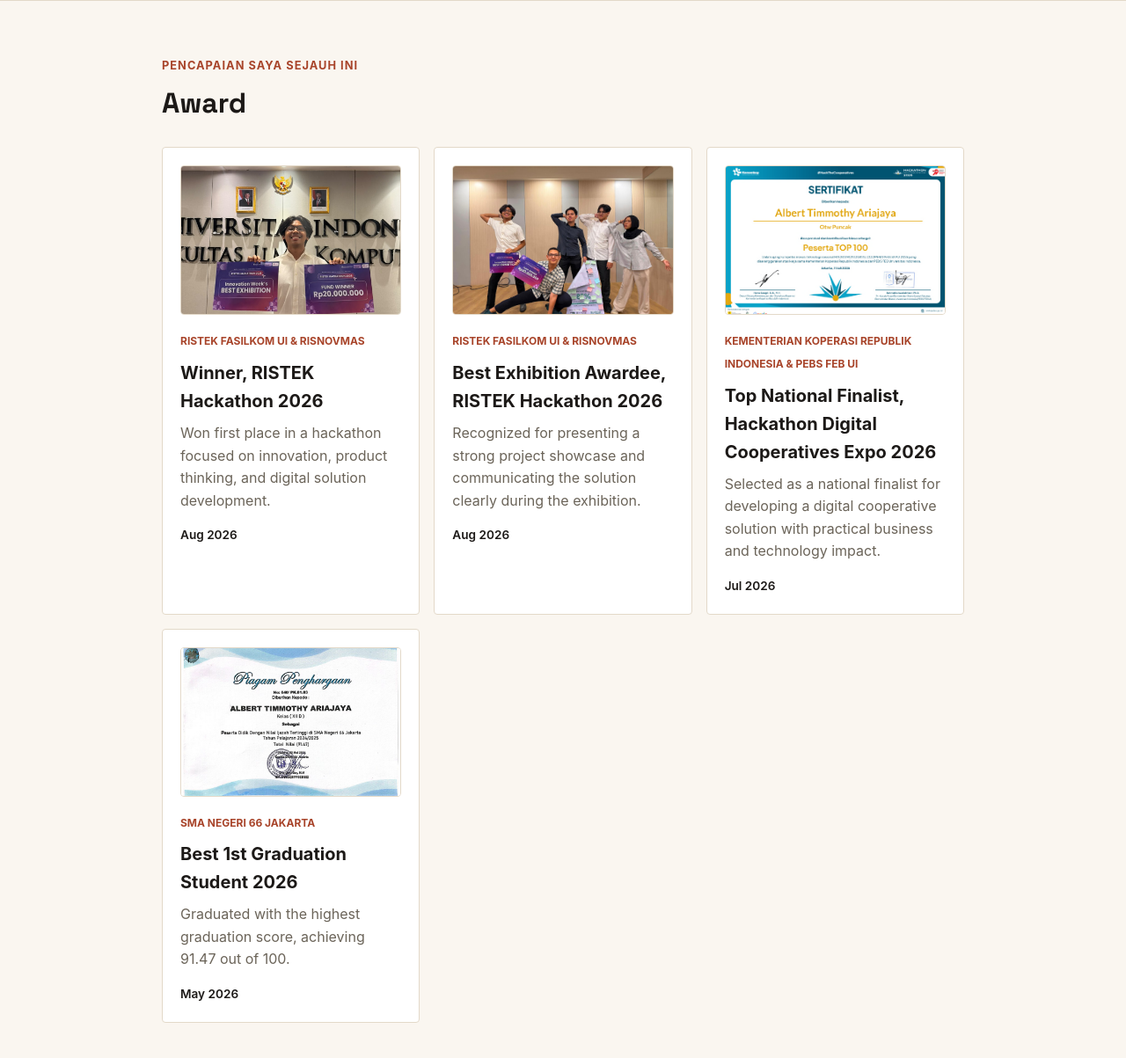
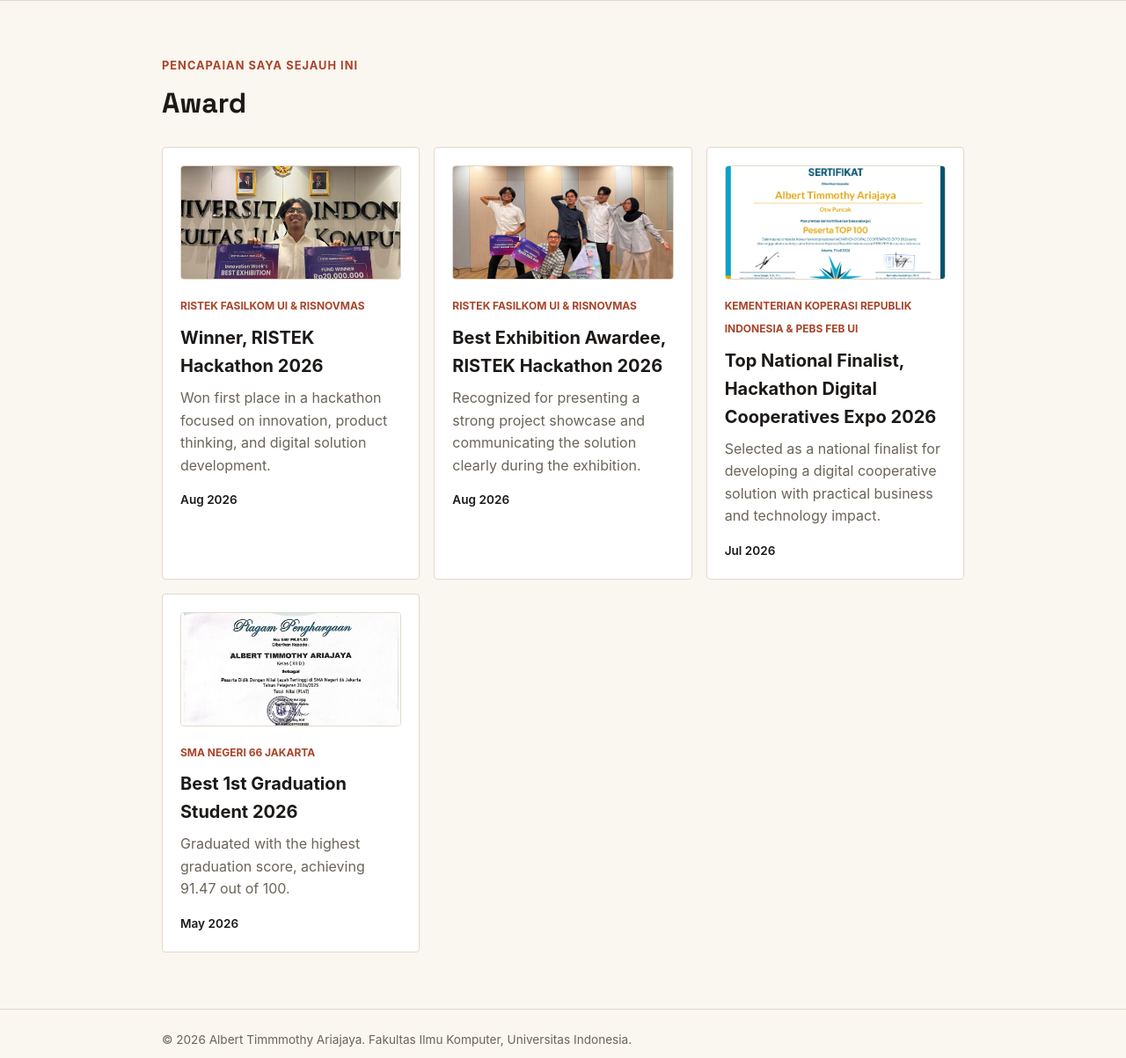
Before and after one commit to Albert-Timmothy/myportofolio, a Django app: page /awards/ in a window 1280 px wide. Shown: the part 74-1277 px from the top of the page at 88% size. Run offline with Django 5.2, Linux system fonts and the light colour scheme; data comes from the database, SQL or seed files in the repository.

Commit message:
Membenarkan bug di website portofolio

```diff
--- a/static/css/style.css
+++ b/static/css/style.css
@@ -388,10 +388,11 @@ h1,
     border-radius: var(--radius);
 }
 
+.portfolio-card-image,
 .award-image {
     display: block;
     width: 100%;
-    height: 170px;
+    height: 130px;
     object-fit: cover;
     object-position: center;
     background-color: #fff;
--- a/templates/experience.html
+++ b/templates/experience.html
@@ -7,7 +7,7 @@
     <link rel="preconnect" href="https://fonts.googleapis.com">
     <link rel="preconnect" href="https://fonts.gstatic.com" crossorigin>
     <link href="https://fonts.googleapis.com/css2?family=Space+Grotesk:wght@500;700&display=swap" rel="stylesheet">
-    <link rel="stylesheet" href="/static/css/style.css">
+    <link rel="stylesheet" href="/static/css/style.css?v=6">
 </head>
 <body>
     <header class="site-header">
@@ -30,6 +30,9 @@
                 <div class="experience-grid">
                     {% for experience in experience_list %}
                         <article class="experience-card">
+                            {% if experience.thumbnail %}
+                                <img class="portfolio-card-image" src="/static/{{ experience.thumbnail }}" alt="{{ experience.title }}">
+                            {% endif %}
                             <span class="experience-category">
                                 {{ experience.get_category_display }}
                             </span>
```
